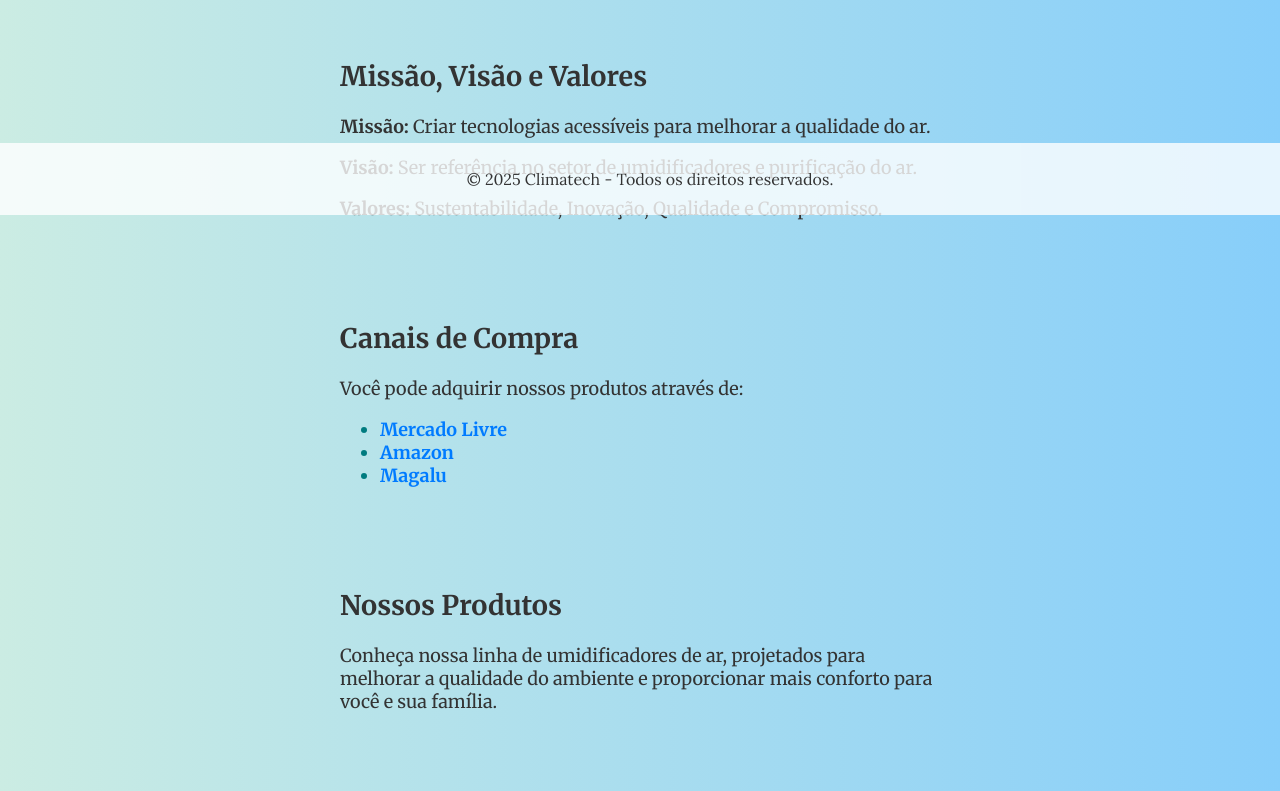
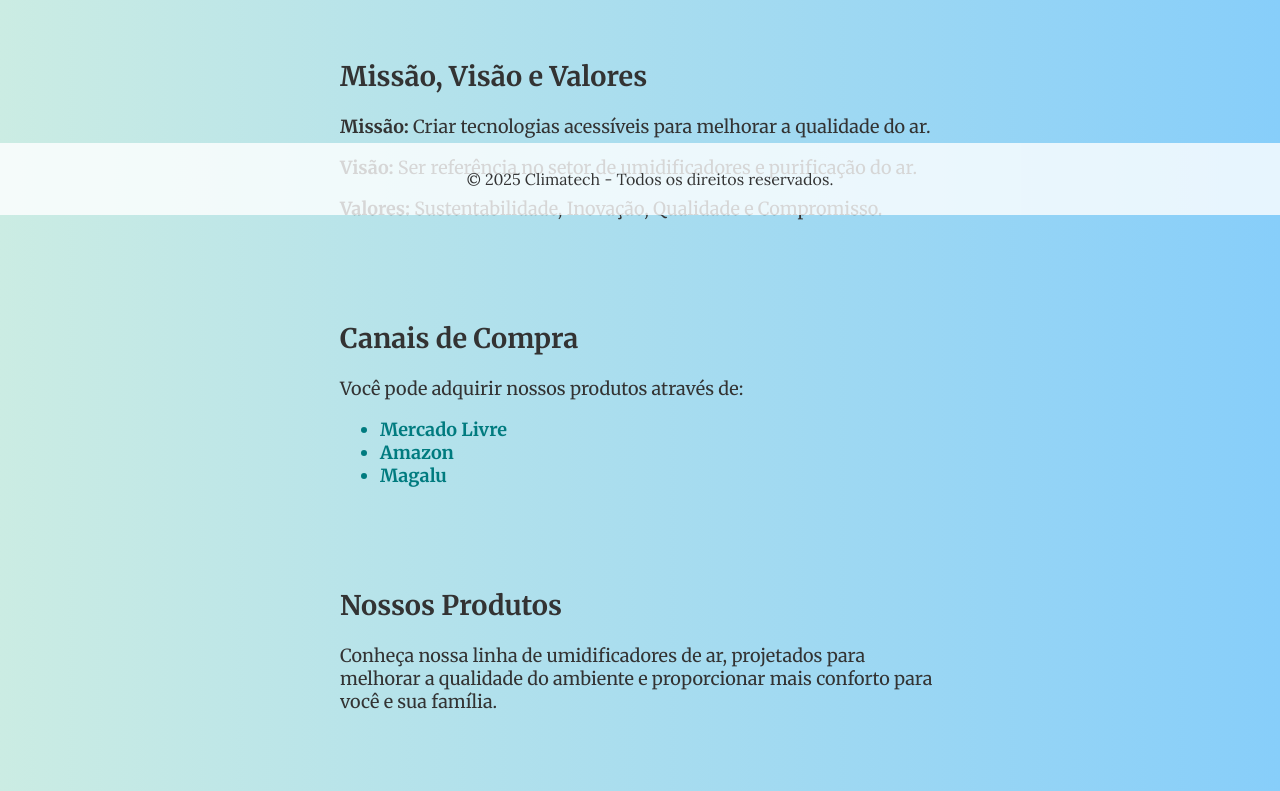
Before and after one commit to RaphaelCodess/teste, a plain HTML site: page index.html in a window 1280 px wide. Shown: the part 585-1376 px from the top of the page. Drawn offline with Linux system fonts and the light colour scheme.

Commit message:
Add files via upload
subindo

```diff
--- a/styles.css
+++ b/styles.css
@@ -57,25 +57,25 @@ nav ul li {
 }
 
 #canais a {
-    color: #007bff; /* Azul padrão */
+    color:  #007B7F;/* Azul padrão */
     font-weight: bold;
     text-decoration: none;
 }
 
 /* Muda a cor quando passa o mouse */
 #canais a:hover {
-    color: #042122;/* Azul mais escuro */
+    color:  #007B7F;/* Azul mais escuro */
     text-decoration: underline;
 }
 
 /* Muda a cor quando o link já foi visitado */
 #canais a:visited {
-    color: #007B7F; /* Roxo */
+    color:  #007B7F; /* Roxo */
 }
 
 nav a {
     text-decoration: none;
-    color: #007B7F;
+    color:  #007B7F;
     font-family: 'Montserrat', sans-serif;
 }
 li{
```
